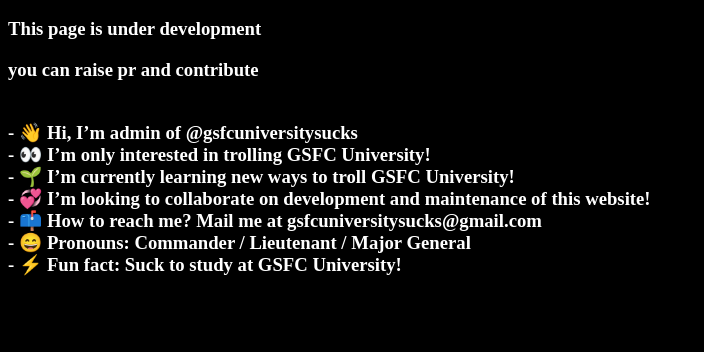
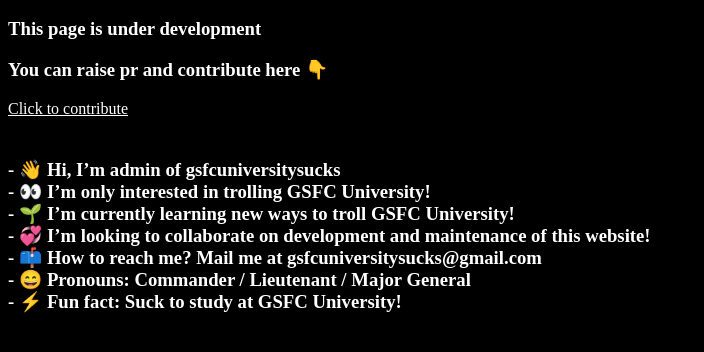
Before and after one commit to gsfcuniversitysucks/gsfcuniversitysucks.github.io, a plain HTML site: page index.html in a window 1280 px wide. Shown: the part 48-400 px from the top of the page, without its empty margins (0-704 px from the left). Drawn offline with Linux system fonts and the light colour scheme.

Commit message:
Update index.html

```diff
--- a/index.html
+++ b/index.html
@@ -11,10 +11,11 @@
   <body>
     <h1>Welcome to GSFC University Sucks</h1>
       <h3>This page is under development</h3>
-    <h3>you can raise pr and contribute</h3>
+    <h3>You can raise pr and contribute here 👇</h3>
+    <a href="https://github.com/gsfcuniversitysucks/gsfcuniversitysucks.github.io">Click to contribute</a>
     <h3>
       <br>
-- 👋 Hi, I’m admin of @gsfcuniversitysucks <br>
+- 👋 Hi, I’m admin of gsfcuniversitysucks <br>
 - 👀 I’m only interested in trolling GSFC University! <br>
 - 🌱 I’m currently learning new ways to troll GSFC University!<br>
 - 💞️ I’m looking to collaborate on development and maintenance of this website!<br>
```
